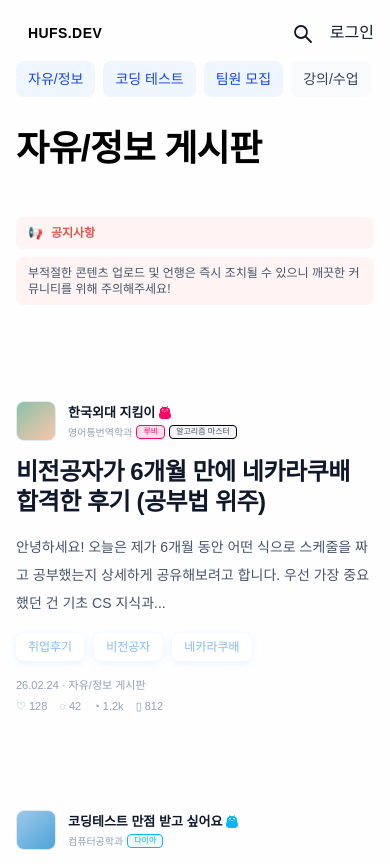
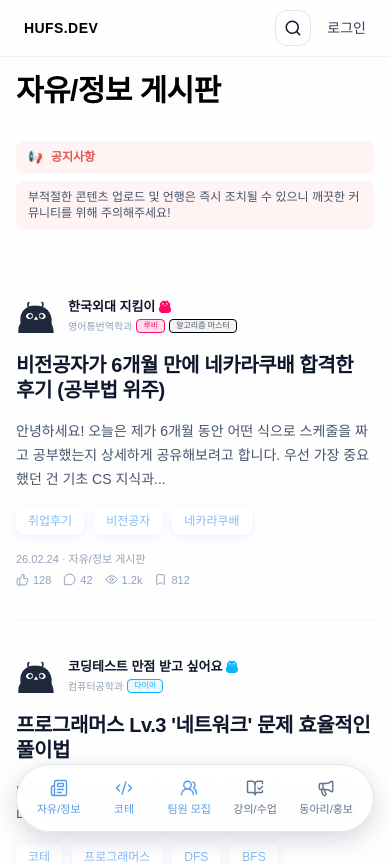
Before and after one commit to gdgoc-7th-winter/front-end, a React (Vite) app: page /free-info in a window 390 px wide. Shown: the top 864 px of the page. Built offline with nearby package versions, Linux system fonts and the light colour scheme; a web font is replaced by a local one.

Commit message:
fix: 색상, 반응형, 아이콘 적용

```diff
--- a/src/components/Header.tsx
+++ b/src/components/Header.tsx
@@ -1,28 +1,72 @@
-import { NavLink, Link } from "react-router-dom";
+import { useEffect, useMemo, useRef, useState } from "react";
+import { Link, NavLink } from "react-router-dom";
+import { BookOpenCheck, Code2, Megaphone, Newspaper, Search, UsersRound } from "lucide-react";
 
-const navItems = [
+const desktopNavItems = [
   { label: "자유/정보", to: "/free-info" },
-  { label: "코딩 테스트", to: "#" },
-  { label: "팀원 모집", to: "#" },
+  { label: "코딩 테스트", to: "/free-info" },
+  { label: "팀원 모집", to: "/free-info" },
   { label: "강의/수업", to: "/lecture" },
-  { label: "동아리/행사/홍보", to: "#" },
+  { label: "동아리/행사/홍보", to: "/lecture" },
+];
+
+const mobileDockItems = [
+  { label: "자유/정보", to: "/free-info", icon: Newspaper },
+  { label: "코테", to: "/free-info", icon: Code2 },
+  { label: "팀원 모집", to: "/free-info", icon: UsersRound },
+  { label: "강의/수업", to: "/lecture", icon: BookOpenCheck },
+  { label: "동아리/홍보", to: "/lecture", icon: Megaphone },
 ];
 
 export function Header() {
+  const [showMobileDock, setShowMobileDock] = useState(true);
+  const [isAtTop, setIsAtTop] = useState(true);
+  const lastScrollY = useRef(0);
+
+  useEffect(() => {
+    const onScroll = () => {
+      const currentY = window.scrollY;
+      const scrollingUp = currentY < lastScrollY.current;
+      const nearTop = currentY < 24;
+
+      setIsAtTop(nearTop);
+      setShowMobileDock(scrollingUp || nearTop);
+      lastScrollY.current = currentY;
+    };
+
+    onScroll();
+    window.addEventListener("scroll", onScroll, { passive: true });
+
+    return () => window.removeEventListener("scroll", onScroll);
+  }, []);
+
+  const dockVisibilityClass = useMemo(() => {
+    return showMobileDock ? "translate-y-0 opacity-100" : "translate-y-24 opacity-0";
+  }, [showMobileDock]);
+
   return (
-    <header className="w-full px-4 py-4">
-      <div className="mx-auto flex h-[33px] w-full max-w-[1024px] items-center justify-between">
+    <>
+      <header
+        className={`sticky top-0 z-40 w-full border-b border-black/5 bg-[#fefeff]/95 px-4 backdrop-blur ${
+          isAtTop ? "" : "shadow-[0_4px_16px_rgba(15,23,42,0.06)]"
+        }`}
+      >
+        <div className="mx-auto flex h-14 w-full max-w-[1024px] items-center justify-between">
           <div className="flex items-center gap-1">
-          <NavLink className="rounded-lg px-3 py-2 text-sm font-semibold tracking-[0.03em] text-black" to="/">
+            <NavLink className="rounded-lg px-2 py-2 text-sm font-semibold tracking-[0.03em] text-black sm:px-3" to="/">
               HUFS.DEV
             </NavLink>
 
             <nav className="hidden items-center md:flex" aria-label="main navigation">
-            {navItems.map((item) => (
+              {desktopNavItems.map((item) => (
                 <NavLink
                   key={item.label}
                   className={({ isActive }) =>
-                  `rounded-lg px-3 py-2 text-sm ${isActive ? "bg-blue-50 text-blue-700" : "text-black hover:bg-slate-50"}`
+                    `rounded-lg px-3 py-2 text-sm transition-colors ${
+                      isActive
+                        ? "bg-[rgba(135,188,245,0.18)] text-[var(--color-primary-active)]"
+                        : "text-black hover:bg-slate-50"
+                    }`
                   }
                   to={item.to}
                 >
@@ -32,30 +76,46 @@ export function Header() {
             </nav>
           </div>
 
-        <div className="flex items-center gap-4">
-          <button className="grid size-6 place-items-center text-slate-900" type="button" aria-label="검색">
-            <svg viewBox="0 0 24 24" fill="none" aria-hidden="true" className="size-6">
-              <circle cx="11" cy="11" r="6" stroke="currentColor" strokeWidth="1.8" />
-              <path d="M16 16L21 21" stroke="currentColor" strokeWidth="1.8" strokeLinecap="round" />
-            </svg>
+          <div className="flex items-center gap-2 sm:gap-4">
+            <button
+              className="grid size-9 place-items-center rounded-xl border border-black/10 text-slate-900 md:size-8 md:rounded-none md:border-0"
+              type="button"
+              aria-label="검색"
+            >
+              <Search className="size-4.5 md:size-5" strokeWidth={2} />
             </button>
-          <Link to='/login'>로그인</Link>
+            <Link className="rounded-lg px-2 py-1 text-sm text-slate-700 hover:bg-slate-50" to="/login">
+              로그인
+            </Link>
           </div>
         </div>
+      </header>
 
-      <nav className="mx-auto mt-3 flex w-full max-w-[1024px] gap-2 overflow-x-auto md:hidden" aria-label="mobile navigation">
-        {navItems.map((item) => (
+      <nav
+        aria-label="mobile dock navigation"
+        className={`fixed inset-x-0 bottom-[max(12px,env(safe-area-inset-bottom))] z-50 px-4 md:hidden ${dockVisibilityClass} pointer-events-auto transition-all duration-200`}
+      >
+        <div className="mx-auto flex h-[68px] max-w-[420px] items-center justify-between rounded-full border border-black/10 bg-white/95 px-3 shadow-[0_8px_24px_rgba(15,23,42,0.16)] backdrop-blur">
+          {mobileDockItems.map((item) => {
+            const Icon = item.icon;
+
+            return (
               <NavLink
-            key={`${item.label}-mobile`}
+                key={item.label}
                 className={({ isActive }) =>
-              `shrink-0 rounded-lg px-3 py-2 text-sm ${isActive ? "bg-blue-50 text-blue-700" : "bg-slate-50 text-slate-700"}`
+                  `flex min-w-[58px] flex-col items-center gap-1 rounded-2xl px-2 py-1.5 text-[11px] font-medium transition-colors ${
+                    isActive ? "text-[var(--color-primary-active)]" : "text-slate-500"
+                  }`
                 }
                 to={item.to}
               >
-            {item.label}
+                <Icon className="size-4.5" strokeWidth={1.9} />
+                <span>{item.label}</span>
               </NavLink>
-        ))}
+            );
+          })}
+        </div>
       </nav>
-    </header>
+    </>
   );
 }
--- a/src/pages/FreeInfoPage.tsx
+++ b/src/pages/FreeInfoPage.tsx
@@ -1,5 +1,6 @@
 import { Link } from "react-router-dom";
 import { UserTierIcon } from "../components/UserTierIcon";
+import { Bookmark, Eye, MessageCircle, ThumbsUp } from "lucide-react";
 type PostItem = {
   id: number;
   author: string;
@@ -94,8 +95,8 @@ function Badge({ badge }: { badge: "루비" | "다이아" }) {
 
 export function FreeInfoPage() {
   return (
-    <section className="grid gap-12">
-      <h1 className="text-4xl font-bold tracking-[-0.02em] text-black md:text-[44px]">자유/정보 게시판</h1>
+    <section className="grid gap-8 md:gap-12">
+      <h1 className="text-3xl font-bold tracking-[-0.02em] text-black md:text-[44px]">자유/정보 게시판</h1>
 
       <div className="flex flex-col gap-2 md:flex-row md:items-center">
         <div className="inline-flex items-center gap-2 rounded-lg bg-[#fff3f3] px-3 py-2 text-xs font-semibold text-[#e15851]">
@@ -109,15 +110,9 @@ export function FreeInfoPage() {
 
       <div>
         {posts.map((post) => (
-          <article key={post.id} className={`grid gap-4 py-12 `}>
+          <article key={post.id} className="grid gap-4 border-b border-slate-100 py-8 md:py-10">
             <div className="flex items-center gap-3">
-              <div
-                className={`size-10 rounded-lg border border-slate-200 ${
-                  post.badge === "다이아"
-                    ? "bg-[linear-gradient(140deg,#9dc9ea,#4da3d9)]"
-                    : "bg-[linear-gradient(140deg,#88c2a7,#f9c6aa)]"
-                }`}
-              />
+              <img src='default_profile.png' width={40} className="pb-1"/>
               <div className="grid gap-0.5">
                 <p className="text-[13px] font-bold leading-5 text-slate-900">{post.author}<UserTierIcon tier={post.badge} className="ml-1 inline-block h-[13px] w-3 align-[-2px]" /></p>
                 <div className="flex items-center gap-1 text-[10px] text-slate-400">
@@ -132,16 +127,19 @@ export function FreeInfoPage() {
               </div>
             </div>
 
-            <Link to={`/free-info/${post.id}`} className="text-2xl font-bold leading-tight tracking-[-0.02em] text-slate-900 hover:text-blue-700 md:text-[28px]">
+            <Link
+              to={`/free-info/${post.id}`}
+              className="text-xl font-bold leading-tight tracking-[-0.02em] text-slate-900 transition-colors hover:text-[var(--color-primary-hover)] md:text-[28px]"
+            >
               {post.title}
             </Link>
-            <p className="text-sm leading-7 text-slate-600">{post.excerpt}</p>
+            <p className="text-sm leading-6 text-slate-600 md:leading-7">{post.excerpt}</p>
 
             <div className="flex flex-wrap gap-2.5">
               {post.tags.map((tag) => (
                 <span
                   key={tag}
-                  className="rounded-lg bg-white px-3 py-1.5 text-xs text-[#87bcf5] shadow-[0_2px_8px_rgba(135,188,245,0.2)]"
+                  className="rounded-lg bg-white px-3 py-1.5 text-xs text-[var(--color-primary-main)] shadow-[0_2px_8px_rgba(135,188,245,0.2)]"
                 >
                   {tag}
                 </span>
@@ -150,11 +148,23 @@ export function FreeInfoPage() {
 
             <div className="flex flex-col gap-1 text-[11px] text-slate-400 md:flex-row md:items-center md:gap-4">
               <span>{post.date} · 자유/정보 게시판</span>
-              <div className="flex gap-3">
-                <span>♡ {post.likes}</span>
-                <span>◌ {post.comments}</span>
-                <span>◔ {post.views}</span>
-                <span>▯ {post.scraps}</span>
+              <div className="flex flex-wrap gap-x-3 gap-y-1">
+                <span className="inline-flex items-center gap-1">
+                  <ThumbsUp size={13} strokeWidth={1.8} />
+                  {post.likes}
+                </span>
+                <span className="inline-flex items-center gap-1">
+                  <MessageCircle size={13} strokeWidth={1.8} />
+                  {post.comments}
+                </span>
+                <span className="inline-flex items-center gap-1">
+                  <Eye size={13} strokeWidth={1.8} />
+                  {post.views}
+                </span>
+                <span className="inline-flex items-center gap-1">
+                  <Bookmark size={13} strokeWidth={1.8} />
+                  {post.scraps}
+                </span>
               </div>
             </div>
           </article>
--- a/src/pages/LecturePage.tsx
+++ b/src/pages/LecturePage.tsx
@@ -1,5 +1,6 @@
 import { Link } from "react-router-dom";
 import { UserTierIcon } from "../components/UserTierIcon";
+import { Bookmark, Eye, MessageCircle, ThumbsUp } from "lucide-react";
 type PostItem = {
   id: number;
   author: string;
@@ -90,8 +91,8 @@ function Badge({ badge }: { badge: "루비" | "다이아" }) {
 
 export function LecturePage() {
   return (
-    <section className="grid gap-12">
-      <h1 className="text-4xl font-bold tracking-[-0.02em] text-black md:text-[44px]">강의/수업 게시판</h1>
+    <section className="grid gap-8 md:gap-12">
+      <h1 className="text-3xl font-bold tracking-[-0.02em] text-black md:text-[44px]">강의/수업 게시판</h1>
 
       <div className="flex flex-col gap-2 md:flex-row md:items-center">
         <div className="inline-flex items-center gap-2 rounded-lg bg-[#fff3f3] px-3 py-2 text-xs font-semibold text-[#e15851]">
@@ -105,15 +106,9 @@ export function LecturePage() {
 
       <div>
         {posts.map((post) => (
-          <article key={post.id} className={`grid gap-4 py-12 `}>
+          <article key={post.id} className="grid gap-4 border-b border-slate-100 py-8 md:py-10">
             <div className="flex items-center gap-3">
-              <div
-                className={`size-10 rounded-lg border border-slate-200 ${
-                  post.badge === "다이아"
-                    ? "bg-[linear-gradient(140deg,#9dc9ea,#4da3d9)]"
-                    : "bg-[linear-gradient(140deg,#88c2a7,#f9c6aa)]"
-                }`}
-              />
+              <img src='default_profile.png' width={40} className="pb-1"/>
               <div className="grid gap-0.5">
                 <p className="text-[13px] font-bold leading-5 text-slate-900">{post.author}<UserTierIcon tier={post.badge} className="ml-1 inline-block h-[13px] w-3 align-[-2px]" /></p>
                 <div className="flex items-center gap-1 text-[10px] text-slate-400">
@@ -128,16 +123,16 @@ export function LecturePage() {
               </div>
             </div>
 
-            <Link to="/lecture/#" className="text-2xl font-bold leading-tight tracking-[-0.02em] text-slate-900 hover:text-blue-700 md:text-[28px]">
+            <Link to="/lecture/#" className="text-xl font-bold leading-tight tracking-[-0.02em] text-slate-900 transition-colors hover:text-[var(--color-primary-hover)] md:text-[28px]">
               {post.title}
             </Link>
-            <p className="text-sm leading-7 text-slate-600">{post.excerpt}</p>
+            <p className="text-sm leading-6 text-slate-600 md:leading-7">{post.excerpt}</p>
 
             <div className="flex flex-wrap gap-2.5">
               {post.tags.map((tag) => (
                 <span
                   key={tag}
-                  className="rounded-lg bg-white px-3 py-1.5 text-xs text-[#87bcf5] shadow-[0_2px_8px_rgba(135,188,245,0.2)]"
+                  className="rounded-lg bg-white px-3 py-1.5 text-xs text-[var(--color-primary-main)] shadow-[0_2px_8px_rgba(135,188,245,0.2)]"
                 >
                   {tag}
                 </span>
@@ -146,11 +141,23 @@ export function LecturePage() {
 
             <div className="flex flex-col gap-1 text-[11px] text-slate-400 md:flex-row md:items-center md:gap-4">
               <span>{post.date} · 강의/수업 게시판</span>
-              <div className="flex gap-3">
-                <span>♡ {post.likes}</span>
-                <span>◌ {post.comments}</span>
-                <span>◔ {post.views}</span>
-                <span>▯ {post.scraps}</span>
+              <div className="flex flex-wrap gap-x-3 gap-y-1">
+                <span className="inline-flex items-center gap-1">
+                  <ThumbsUp size={13} strokeWidth={1.8} />
+                  {post.likes}
+                </span>
+                <span className="inline-flex items-center gap-1">
+                  <MessageCircle size={13} strokeWidth={1.8} />
+                  {post.comments}
+                </span>
+                <span className="inline-flex items-center gap-1">
+                  <Eye size={13} strokeWidth={1.8} />
+                  {post.views}
+                </span>
+                <span className="inline-flex items-center gap-1">
+                  <Bookmark size={13} strokeWidth={1.8} />
+                  {post.scraps}
+                </span>
               </div>
             </div>
           </article>
```
Lines whose indentation alone changed are shown as unchanged.
